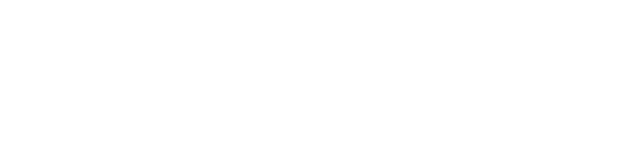
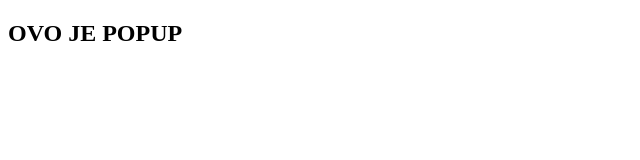
Before and after one commit to acabrkic-code/test2, a plain HTML site: page index.html in a window 1280 px wide. Shown: the whole page, without its empty margins (0-640 px from the left). Drawn offline with Linux system fonts and the light colour scheme.

Commit message:
napravljen popup

```diff
--- a/index.html
+++ b/index.html
@@ -7,6 +7,8 @@
     <title>Document</title>
 </head>
 <body>
-
+    <div class="popup">
+        <h2>OVO JE POPUP</h2>
+    </div>
 </body>
 </html>
```
